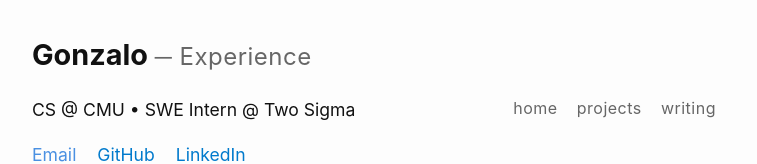
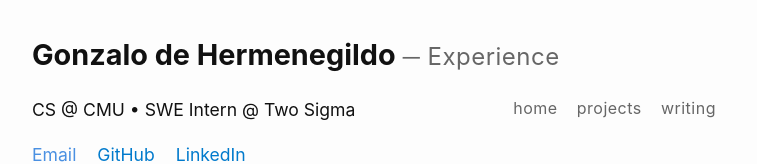
Before and after one commit to gonzherme/test, a plain HTML site: page experience.html in a window 1280 px wide. Shown: the top 164 px of the page, without its empty margins (258-1015 px from the left). Drawn offline with Linux system fonts and the light colour scheme.

```diff
--- a/experience.html
+++ b/experience.html
@@ -9,7 +9,7 @@
 <body>
   <main>
     <div class="title-section">
-      <h1>Gonzalo <span class="page-indicator"> ─ Experience</span></h1>
+      <h1>Gonzalo de Hermenegildo<span class="page-indicator"> ─ Experience</span></h1>
       <div class="title-nav-links">
         <a href="index.html">home</a>
         <a href="projects.html">projects</a>
```
Also changed, not shown: index.html (+1 -1 lines), 2 other files.
